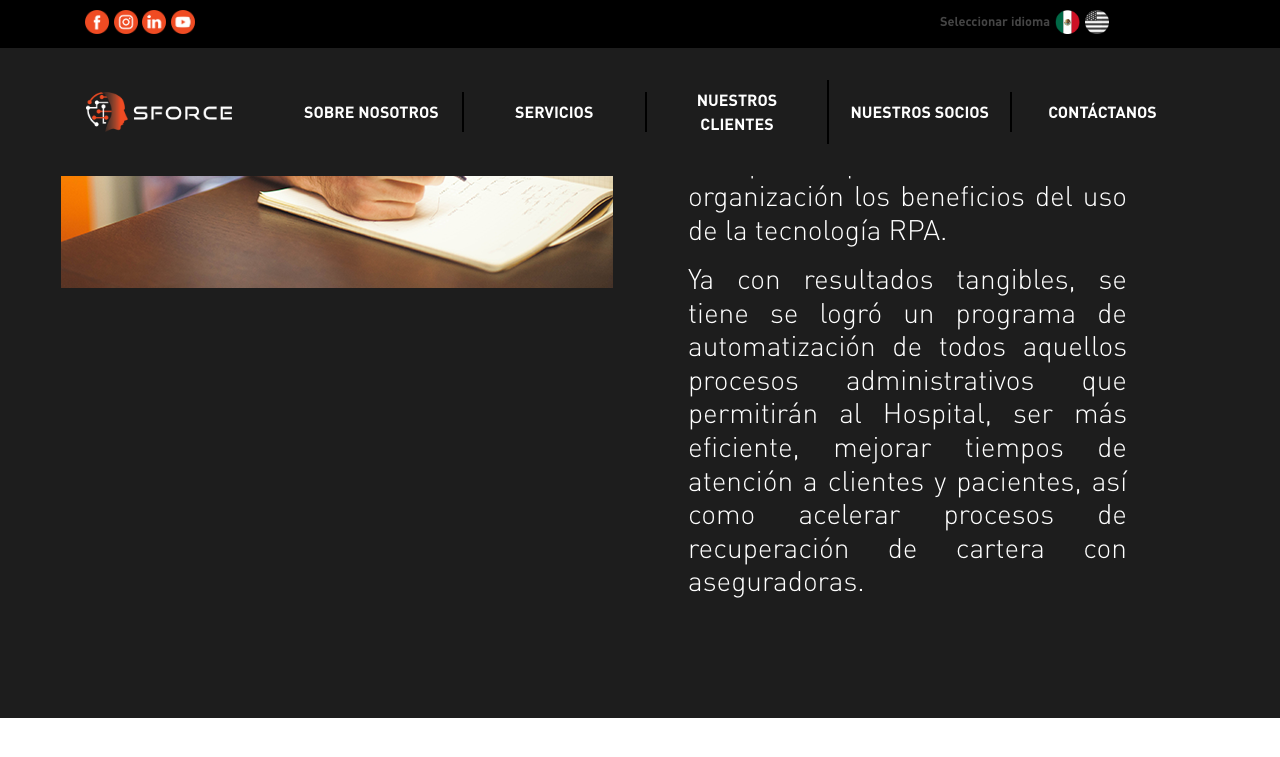
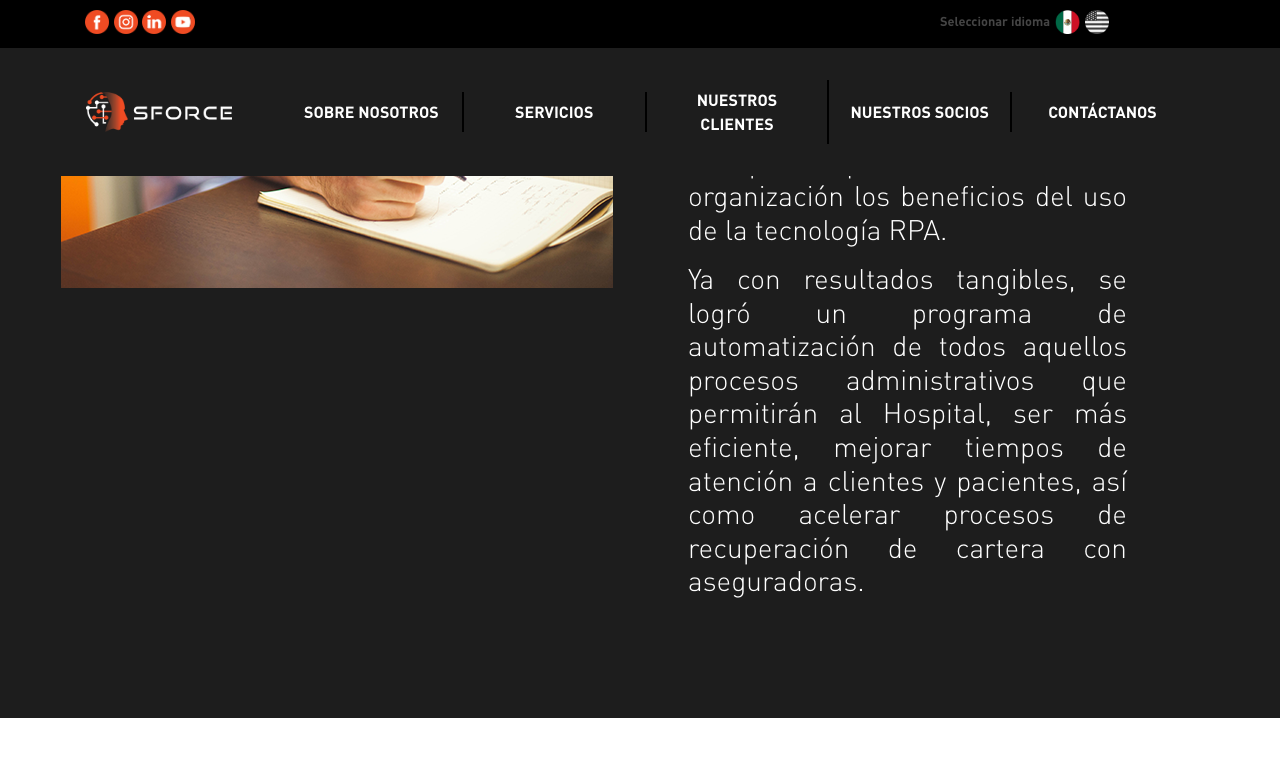
Before and after one commit to smartforcemx/sforce-jekyll, a Jekyll site: the page built from clientes.html, in a window 1280 px wide and 900 px high, scrolled down 2496 px, cut to the strip 0-810 px from the top of the window. Shown: the top 757 px of the strip. Built offline with Jekyll 4.4.1, drawn with Linux system fonts in a browser that asks for light colours; nearby versions of some CDN libraries.

Commit message:
Update from Forestry.io Rafael Castañeda Garduño updated _data/customers_intern.yml

```diff
--- a/_data/customers_intern.yml
+++ b/_data/customers_intern.yml
@@ -77,10 +77,10 @@ solucion2_parrafo:
       was launched to benefit from the RPA technology.
 solucion3_parrafo:
   texto:
-    es: Ya con resultados tangibles, se tiene se logró un programa de automatización
-      de todos aquellos procesos administrativos que permitirán al Hospital, ser más
-      eficiente, mejorar tiempos de atención a clientes y pacientes, así como acelerar
-      procesos de recuperación de cartera con aseguradoras.
+    es: Ya con resultados tangibles, se logró un programa de automatización de todos
+      aquellos procesos administrativos que permitirán al Hospital, ser más eficiente,
+      mejorar tiempos de atención a clientes y pacientes, así como acelerar procesos
+      de recuperación de cartera con aseguradoras.
     en: With tangible results, an RPA program was created to automate all the management
       processes that will allow Hospital Satélite to be more efficient, improve response
       time to customers and patients, as well as to accelerate credit and collection
```
